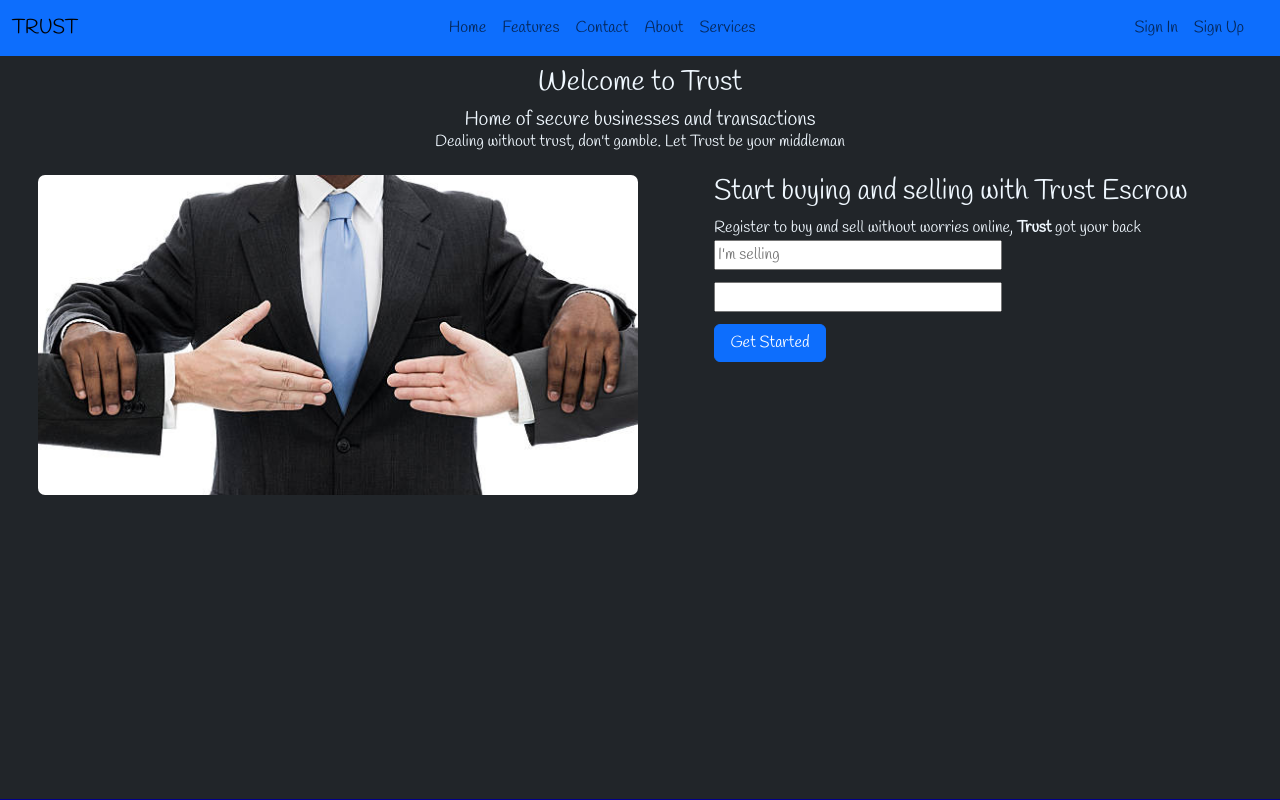
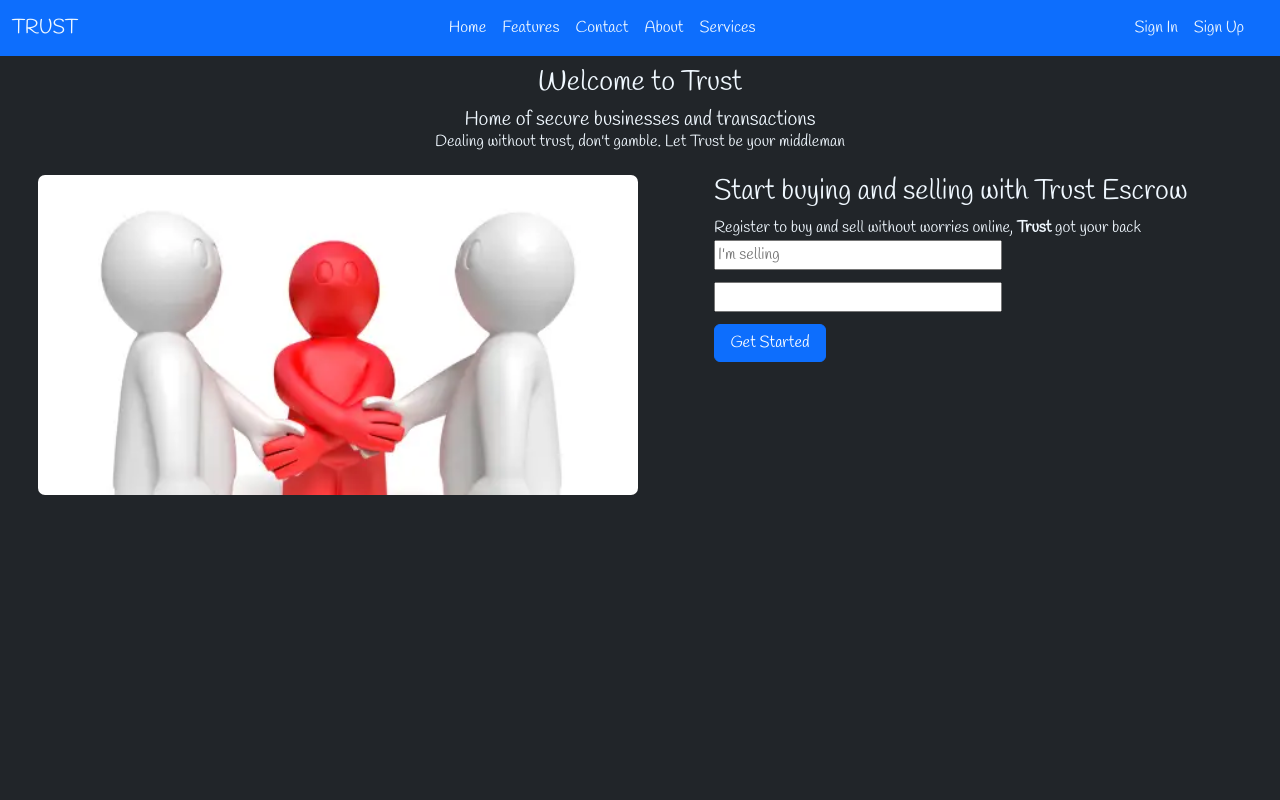
Before and after one commit to Einsi3dler/Trust_Project, a React (Create React App) app in the folder frontend/: page / in a window 1280 px wide. Built offline with nearby package versions, Linux system fonts and the light colour scheme; a web font is replaced by a local one.

Commit message:
Change text color

```diff
--- a/frontend/src/App.css
+++ b/frontend/src/App.css
@@ -11,12 +11,8 @@
 	--dark-bg: #212529;
     --brShadow: -6px 6px 15px;
 }
-.body {
-	position: relative;
+body {
 	color: aliceblue;
 	background-color: var(--dark-bg);
-	min-height: 100vh;
-	max-height: 100em;
-	border-bottom: 1px solid darkblue;
 	font-family: 'Sansita', 'Handlee', sans-serif;;
 }
--- a/frontend/src/components/header/header.css
+++ b/frontend/src/components/header/header.css
@@ -1,11 +1,16 @@
 body {
 	margin: 0px;
 }
-
-.nav-menu {
+.logo {
+	color: aliceblue!important;
+}
+.nav-menu a{
 	color: aliceblue;
 }
 
 #navbar-label {
 	color: aliceblue;
 }
+.offcanvas-header .btn-close  {
+	background-color: aliceblue;
+}
--- a/frontend/src/components/homePage/Homepage.jsx
+++ b/frontend/src/components/homePage/Homepage.jsx
@@ -5,7 +5,7 @@ import { Button } from "react-bootstrap";
 export default function HomePage () {
 
 	return (
-		<div className="body">
+		<div>
 		<PageHeader/>
 		<main>
 			<section className="home">
--- a/frontend/src/components/homePage/homepage.css
+++ b/frontend/src/components/homePage/homepage.css
@@ -21,7 +21,7 @@ section div {
 }
 .bg-image {
 	border-radius: 7px;
-	background-image: url(./images/trust.jpg);
+	background-image: url(./images/trust2.webp);
 	background-size: cover;
 	background-repeat: no-repeat;
 	height: 20em;
--- a/frontend/src/components/loginPage/loginPage.jsx
+++ b/frontend/src/components/loginPage/loginPage.jsx
@@ -5,7 +5,7 @@ import './login.css';
 
 export default function LoginPage () {
 return (
-	<div className="body" >
+	<div >
 	<PageHeader/>
 		<div className="page-div ">
 		<div className="auth-wrapper">
--- a/frontend/src/components/signupPage/signupPage.jsx
+++ b/frontend/src/components/signupPage/signupPage.jsx
@@ -4,7 +4,7 @@ import PageHeader from "../header/header";
 
 export default function SignupPage () {
 	return (
-		<div className="body">
+		<div>
 		<PageHeader/>
 		<div className="page-div">
 
```
Also changed, not shown: frontend/public/index.html (+0 -18 lines), 2 other files (tests, documents, lock files or other folders).
